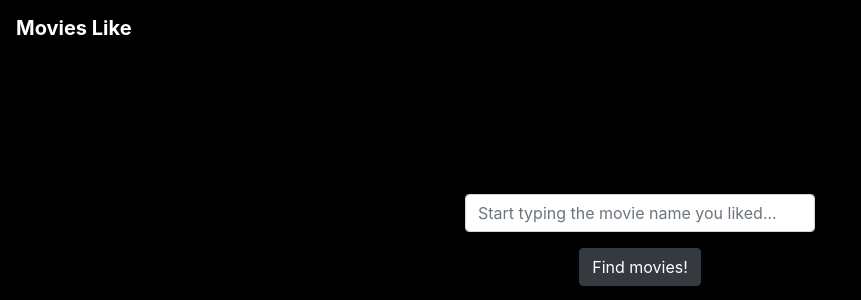
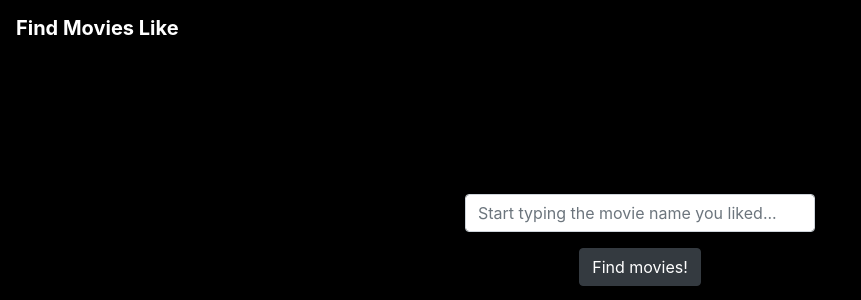
Before and after one commit to alibekU/movies_recommendations, a Flask app: page / in a window 1280 px wide. Shown: the top 300 px of the page, without its empty margins (0-861 px from the left). Run offline with Flask 2, Linux system fonts and the light colour scheme; data that the repository does not hold is empty; parts of the project's set-up code (start-up, migrations or seed data) failed here and were passed over; some libraries are stand-ins or nearby versions.

Commit message:
chores: updates name on the main page

```diff
--- a/templates/index.html
+++ b/templates/index.html
@@ -15,7 +15,7 @@
   <body class="text-center">
     <header >
         <nav class="navbar navbar-expand-md">
-            <a class="navbar-brand" href="/">Movies Like</a>
+            <a class="navbar-brand" href="/">Find Movies Like</a>
         </nav>
     </header>
 
```
